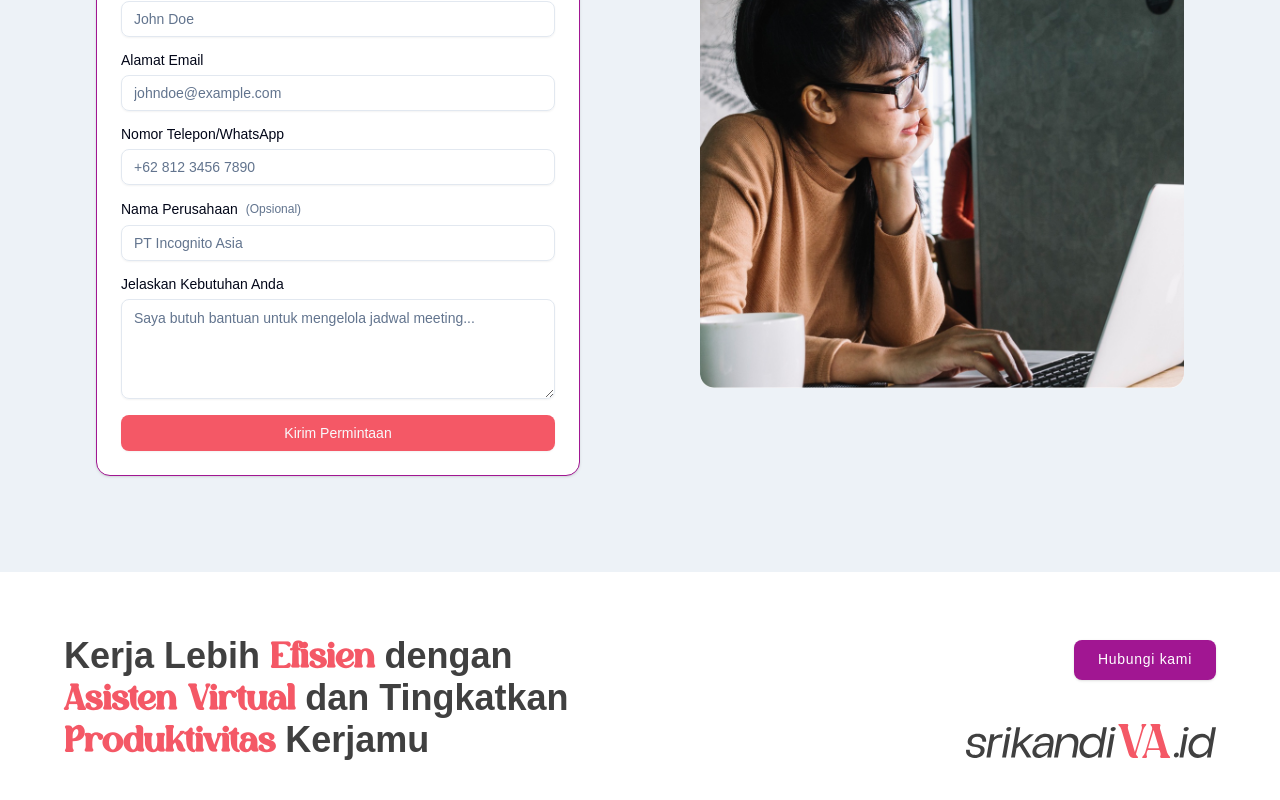
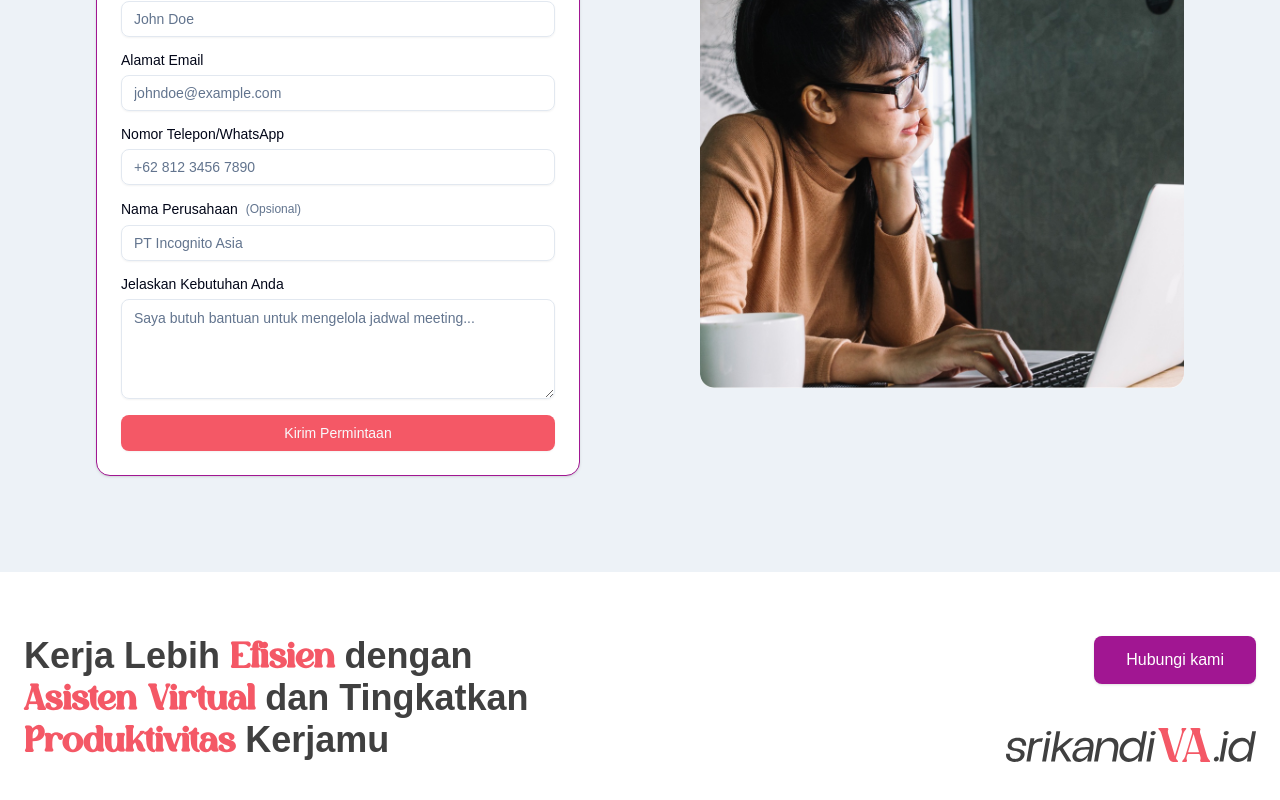
Before and after one commit to badromeoo/srikandi_va, a Next.js app: page /request in a window 1280 px wide. Shown: the part 451-1251 px from the top of the page. Built offline with nearby package versions, Linux system fonts and the light colour scheme; no server answers.

Commit message:
grid program dan footer fix

```diff
--- a/src/app/globals.css
+++ b/src/app/globals.css
@@ -142,6 +142,7 @@
     @apply font-bold ;
   }
   p {
+
     letter-spacing: 0.05em;
     line-height: 140%;
   }
--- a/src/components/AboutUs.tsx
+++ b/src/components/AboutUs.tsx
@@ -1,4 +1,3 @@
-// src/components/AboutUs.tsx
 import Image from "next/image";
 import Link from "next/link";
 
@@ -9,22 +8,36 @@ export function AboutUs() {
       <section id="about-us" className="w-full bg-white py-12 md:py-24 lg:py-32">
         <div className="container mx-auto px-4 md:px-6">
           <div className="grid items-center gap-6 lg:grid-cols-2 lg:gap-12">
-            <div className="flex justify-center">
-              <Image alt="Ibu Rumah Tangga Bekerja" className="rounded-xl w-full h-auto sm:w-[400px] md:w-[500px] lg:w-[600px] xl:w-[700px]" src="/images/gambarwanita_aboutus.png" width={700} height={500} />
+             <div className=" w-[140px] items-center justify-center rounded-xl border border-[#A11692] bg-transparent px-3 py-1 text-[16px] text-[#A11692] transition-colors hover:bg-[#A11692]/10 lg:hidden">
+                <p className="font-suwargi">Tentang kami</p>
+              </div>
+            {/* Kolom Gambar */}
+            <div className="flex flex-col items-center">
+              {/* Tag "Tentang kami" khusus untuk mobile, muncul di atas gambar */}
+
+              <Image
+                alt="Ibu Rumah Tangga Bekerja"
+                className="rounded-xl w-full h-auto sm:w-[400px] md:w-[500px] lg:w-[600px] xl:w-[700px]"
+                src="/images/gambarwanita_aboutus.png"
+                width={700}
+                height={500}
+              />
             </div>
+
+            {/* Kolom Teks */}
             <div className="flex flex-col justify-center space-y-4">
               <div className="space-y-4">
-                <Link href="/tentang-kami">
-                  <div className="inline-flex items-center justify-center w-[140px] h-[30px] mb-4 rounded-xl bg-transparent border border-[#A11692] px-3 py-1 text-[16px] text-[#A11692] transition-colors hover:bg-[#A11692]/10">
+                {/* Tag "Tentang kami" untuk desktop, tersembunyi di mobile */}
+                <Link href="/request" className="hidden lg:inline-block">
+                  <div className="inline-flex items-center justify-center w-[140px] h-[30px] rounded-xl bg-transparent border border-[#A11692] px-3 py-1 text-[16px] text-[#A11692] transition-colors hover:bg-[#A11692]/10">
                     <p className="font-suwargi">Tentang kami</p>
                   </div>
                 </Link>
-                {/* --- PERUBAHAN DI SINI --- */}
-                <h2 className="text-[26px]   text-[#404040] sm:text-3xl md:text-4xl">
+                <h2 className="text-[26px] text-[#404040] sm:text-3xl md:text-4xl">
                   Berawal dari <span className="font-suwargi text-[#F45866]">Ibu Rumah Tangga</span> yang Kesulitan Mencari <span className="font-suwargi text-[#F45866]">Pekerjaan yang Layak</span>
                 </h2>
                 <p className="max-w-[600px] font-light text-gray-500 md:text-xl/relaxed lg:text-base/relaxed xl:text-base/relaxed dark:text-gray-400">
-                  Banyak ibu rumah tangga yang kesulitan mencari pekerjaan layak karena terbatasnya peluang dan perusahaan yang lebih mengutamakan talenta muda. <br /> <br /> Kami hadir untuk memberikan solusi dengan menciptakan peluang kerja sebagai asisten virtual, memungkinkan ibu rumah tangga memanfaatkan pengalaman dan waktu luang mereka tanpa meninggalkan peran sebagai ibu dan pengurus rumah tangga.
+                  Banyak ibu rumah tangga yang kesulitan mencari pekerjaan layak karena terbatasnya peluang dan perusahaan yang lebih mengutamakan talenta muda. <br /> <br /> Kami hadir untuk memberikan solusi dengan menciptakan peluang kerja sebagai asisten virtual.
                 </p>
               </div>
             </div>
@@ -39,18 +52,21 @@ export function AboutUs() {
             <div className="lg:order-last flex justify-center">
               <Image alt="Meningkatkan Produktivitas" className="rounded-xl w-full h-auto sm:w-[400px] md:w-[500px] lg:w-[600px] xl:w-[700px]" src="/images/gambarwanita_aboutus.png" width={700} height={500} />
             </div>
+            {/* Kolom Teks dengan tombol di kiri */}
             <div className="flex flex-col justify-center space-y-4">
               <div className="space-y-4">
-                {/* --- PERUBAHAN DI SINI --- */}
-                <h2 className="text-[26px]  text-[#404040] sm:text-3xl md:text-4xl">
+                <h2 className="text-[26px] text-[#404040] sm:text-3xl md:text-4xl">
                   Membantu <span className="font-suwargi text-[#F45866]">Ibu Rumah Tangga</span> dan Meningkatkan <span className="font-suwargi text-[#F45866]">Produktivitasmu</span>
                 </h2>
                 <p className="max-w-[600px] font-light text-gray-500 md:text-xl/relaxed lg:text-base/relaxed xl:text-base/relaxed dark:text-gray-400">
                   Tugas-tugas kecil yang sering terabaikan bisa menghambat produktivitas. Dengan merekrut asisten virtual, kamu bisa mendelegasikan pekerjaan tersebut dan fokus pada hal-hal yang lebih penting. <br /> <br /> Kami ada untuk membantu ibu rumah tangga terampil, memberikan dukungan efisien dan meningkatkan produktivitasmu.
                 </p>
-                <Link className="inline-flex h-10 items-center justify-center rounded-md bg-[#A11692] px-8 text-sm font-bold text-gray-50 shadow transition-colors hover:bg-gray-900/90" href="/request">
-                  Hubungi kami
-                </Link>
+                {/* Pembungkus ini memastikan tombol berada di kiri */}
+                <div className="flex justify-start">
+                    <Link className="inline-flex h-10 items-center justify-center rounded-md bg-[#A11692] px-8 text-sm font-bold text-gray-50 shadow transition-colors hover:bg-gray-900/90" href="/request">
+                        Hubungi kami
+                    </Link>
+                </div>
               </div>
             </div>
           </div>
--- a/src/components/Footer.tsx
+++ b/src/components/Footer.tsx
@@ -1,27 +1,40 @@
-// src/components/Footer.tsx
 import Link from "next/link";
 import Image from "next/image";
 
 export function Footer() {
   return (
-    <footer className="w-full bg-white py-5 md:py-16">
-      {/* 1. Gunakan flexbox untuk menata kolom kiri dan kanan */}
-      <div className="flex items-center justify-between px-4 md:px-6 lg:px-16">
-        {/* Kolom Kiri: Teks */}
-        <div className="max-w-xl">
-          <h2 className=" font-bold sm:text-3xl md:text-4xl">
+    <footer className="w-full bg-white py-12 md:py-16">
+      <div className="container mx-auto px-4 md:px-6">
+        {/* Layout utama: grid di desktop, flex kolom di mobile */}
+        <div className="grid md:grid-cols-2 gap-8">
+
+          {/* Kolom Kiri: Teks (Disembunyikan di mobile) */}
+          <div className="hidden md:flex md:flex-col md:justify-between">
+            <h2 className="text-2xl font-bold sm:text-3xl md:text-4xl">
               Kerja Lebih <span className="font-suwargi text-[#F45866]">Efisien</span> dengan
               <br />
               <span className="font-suwargi text-[#F45866]">Asisten Virtual</span> dan Tingkatkan <span className="font-suwargi text-[#F45866]">Produktivitas</span> Kerjamu
             </h2>
           </div>
 
-        {/* Kolom Kanan: Tombol & Logo */}
-        <div className="flex flex-col  items-end gap-y-6">
-          <Link href="/request" className="inline-flex  h-10 items-center justify-center rounded-md bg-[#A11692] px-6 text-sm font-medium text-white shadow transition-colors hover:bg-[#A11692]/90 ">
-            <p className=" text-center">Hubungi kami</p>
+          {/* Kolom Kanan (menjadi layout utama di mobile) */}
+          <div className="flex flex-col items-center justify-center text-center md:items-end md:justify-between">
+            {/* Logo dipindahkan ke atas di mobile dengan order-first */}
+            <Image
+              alt="Logo Srikandi VA"
+              className="h-auto w-[180px] sm:w-[250px] order-first md:order-last"
+              src="/images/srikandi-footer.svg"
+              width={300}
+              height={40}
+            />
+            {/* Tombol akan memenuhi lebar di mobile dan kembali normal di desktop */}
+            <Link
+              href="/request"
+              className="mt-8 md:mt-0 w-full md:w-auto inline-flex h-12 items-center justify-center rounded-md bg-[#A11692] px-8 text-base font-medium text-white shadow transition-colors hover:bg-[#A11692]/90"
+            >
+              Hubungi kami
             </Link>
-          <Image alt="Logo Srikandi VA" className="h-auto mt-5 w-[180px] sm:w-[250px]" src="/images/srikandi-footer.svg" width={250} height={40} />
+          </div>
         </div>
       </div>
     </footer>
--- a/src/components/HeroSection.tsx
+++ b/src/components/HeroSection.tsx
@@ -17,20 +17,20 @@ export function HeroSection() {
                 <span className="font-suwargi text-[#F45866] tracking-[2px]"> Kebutuhanmu</span>
               </h1>
               <Image src="/images/garisungu.svg" alt="" width={429.11} height={30} />
-              <p className={`max-w-[600px] mt-[50px]  font-[300] text-gray-500 md:text-xl dark:text-gray-400 `}>
+              <p className={`max-w-[600px] 2xl:mt-[50px] mt-[20px]  font-[300] text-gray-500 md:text-xl dark:text-gray-400 `}>
                 Membantu meningkatkan produktivitas pebisnis dan professional dengan mengeliminasi tugas tugas prioritas rendah tapi memerlukan waktu untuk mengerjakannya.
               </p>
             </div>
             <div className="flex flex-col gap-2 min-[400px]:flex-row">
               <Link
                 href="#about-us"
-                className={`inline-flex  w-[234px] h-[51] mt-[50px] items-center justify-center rounded-md bg-[#A11692] px-8 text-[15px] font-normal text-gray-50 shadow transition-colors hover:bg-gray-900/90 focus-visible:outline-none focus-visible:ring-1 focus-visible:ring-gray-950 disabled:pointer-events-none disabled:opacity-50 dark:bg-[#A11692] dark:text-[#F9F7F3] dark:hover:bg-[#ae45a3] dark:focus-visible:ring-gray-300`}
+                className={`inline-flex  w-[234px] h-[51] 2xl:mt-[50px] mt-[20px] items-center justify-center rounded-md bg-[#A11692] px-8 text-[15px] font-normal text-gray-50 shadow transition-colors hover:bg-gray-900/90 focus-visible:outline-none focus-visible:ring-1 focus-visible:ring-gray-950 disabled:pointer-events-none disabled:opacity-50 dark:bg-[#A11692] dark:text-[#F9F7F3] dark:hover:bg-[#ae45a3] dark:focus-visible:ring-gray-300`}
               >
                 Pelajari selengkapnya
               </Link>
             </div>
           </div>
-          <div className="md:mt-10 relative flex items-center justify-center">
+          <div className="mt-[50px] md:mt-10 relative flex items-center justify-center">
             {/* Gambar utama */}
             <Image alt="Hero" className="rounded-xl object-cover" height="550" src="/images/gambarwanitahero.jpg" width="550" />
             <Image alt="Fitur Unggulan" className="absolute bottom-5 md:left-25 lg:left-5 xl:left-10 2xl:left-25" height="500" src="/images/centanghero.svg" width="289" />
--- a/src/components/HowItWorksSection.tsx
+++ b/src/components/HowItWorksSection.tsx
@@ -23,7 +23,7 @@ export function HowItWorksSection() {
         {/* Menghapus centering agar teks berada di kiri */}
         <div className="space-y-4">
           <div className="space-y-2">
-            <div className="inline-block text-center rounded-xl border border-[#A11692] bg-transparent w-[130px] h-[30px] px-3 py-1 text-sm font-suwargi text-[#A11692]">Cara Kerja</div>
+            <div className="inline-block text-center rounded-xl border border-[#A11692] bg-transparent w-[130px] h-[30px] px-3 py-1 text-[16px] font-suwargi text-[#A11692]">Cara Kerja</div>
             <h2 className=" 2xl:text-4xl xl:text-[36px] font-normal sm:text-3xl">
               <span className="font-bold">Langkah Mudah Menemukan</span>
               <br /> <span className="font-suwargi text-[#F45866]">Asisten Virtual</span> <span className="font-bold">yang</span> <span className="font-suwargi text-[#F45866]">Sesuai</span>
```
Also changed, not shown: src/components/ProgramsSection.tsx (+15 -16 lines). Lines whose indentation alone changed are shown as unchanged.
